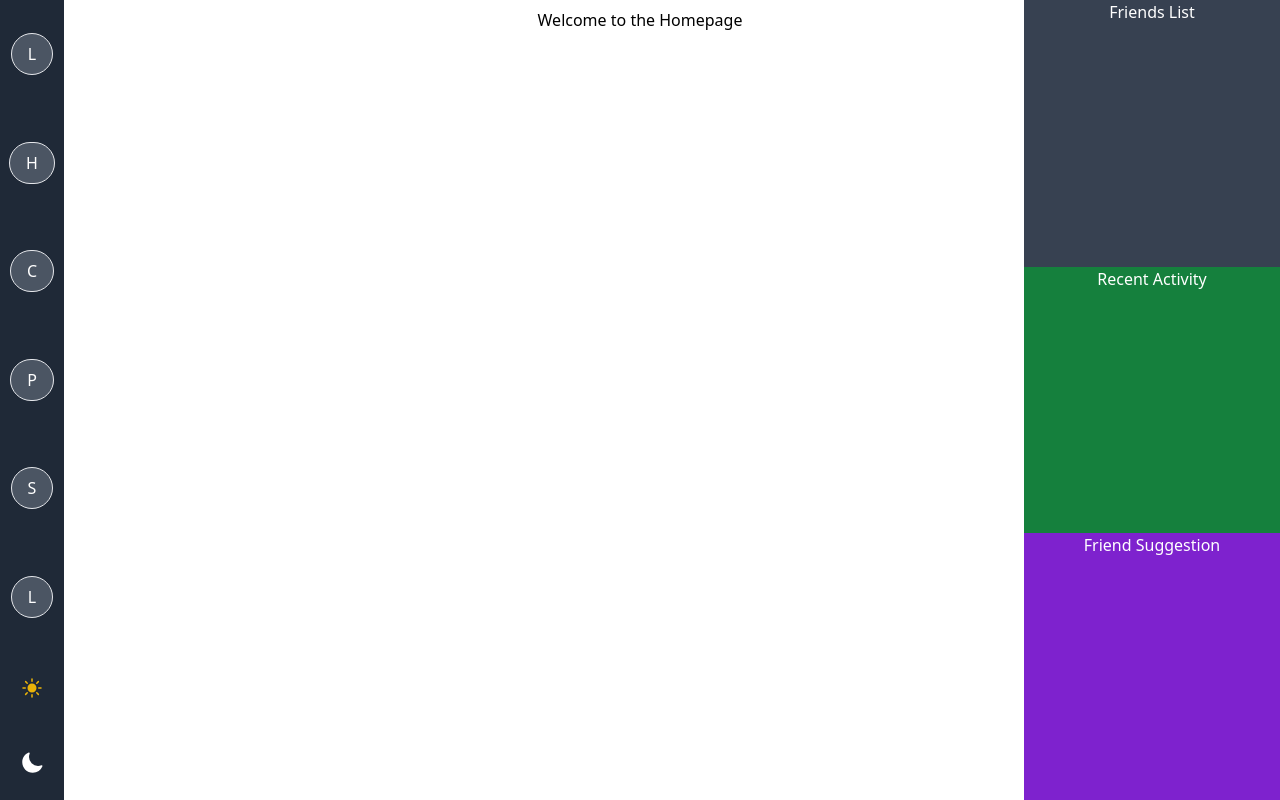
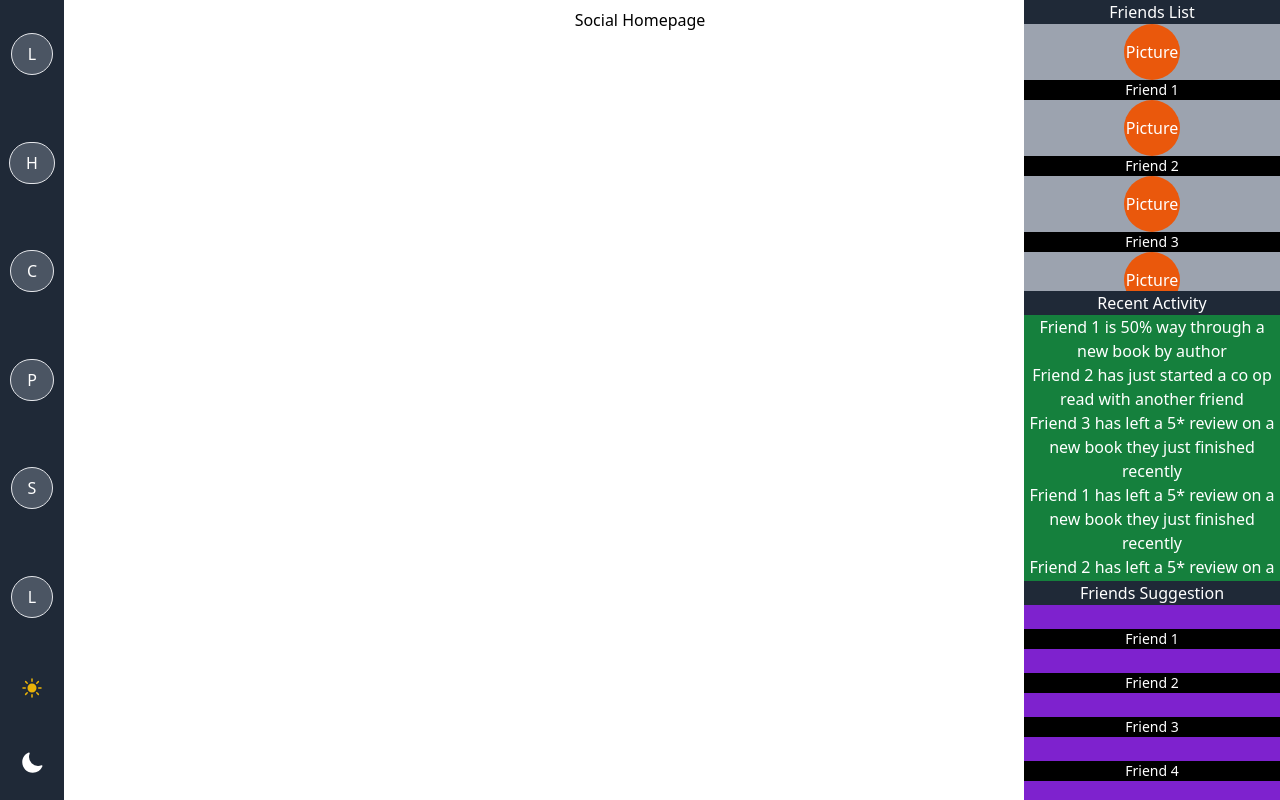
Before and after one commit to michaelhodgkins/pocketbook-client, a React (Create React App) app: page /home in a window 1280 px wide. Built offline with nearby package versions, Linux system fonts and the light colour scheme.

Commit message:
first two boxes have scrollable function added

```diff
--- a/src/components/SideBar.js
+++ b/src/components/SideBar.js
@@ -1,17 +1,70 @@
-import React from 'react'
+import React from "react";
 
 const SideBar = () => {
   return (
-    <div className='fixed right-0 h-screen'>
-      <div className="bg-gray-700 text-white w-64 h-1/3 text-center">
-        Friends List
+    <div className="fixed right-0 h-screen">
+      <header className="text-white w-64 text-center overscroll-auto">
+        <h1 className="bg-gray-800">Friends List</h1>
+      </header>
+      <div className="bg-gray-400 text-white w-64 h-1/3 text-center relative overflow-auto">
+        <div className="">
+          <button className="bg-orange-600 rounded-full w-14 h-14">
+            Picture
+          </button>
+          <p className="text-white text-sm bg-black">Friend 1</p>
+          <button className="bg-orange-600 rounded-full w-14 h-14">
+            Picture
+          </button>
+          <p className="text-white text-sm bg-black">Friend 2</p>
+          <button className="bg-orange-600 rounded-full w-14 h-14">
+            Picture
+          </button>
+          <p className="text-white text-sm bg-black">Friend 3</p>
+          <button className="bg-orange-600 rounded-full w-14 h-14">
+            Picture
+          </button>
+          <p className="text-white text-sm bg-black">Friend 4</p>
+        </div>
       </div>
-      <div className="bg-green-700 text-white w-64 h-1/3 text-center"> Recent Activity
+      <header className="text-white w-64 text-center">
+        <h1 className="bg-gray-800">Recent Activity</h1>
+      </header>
+      <div className="bg-green-700 text-white w-64 h-1/3 text-center relative overflow-auto">
+        <main className="">
+          <article> Friend 1 is 50% way through a new book by author</article>
+          <article>
+            Friend 2 has just started a co op read with another friend
+          </article>
+          <article>
+            Friend 3 has left a 5* review on a new book they just finished
+            recently
+          </article>
+          {/** Test to add scroll bar */}
+          <article>
+            Friend 1 has left a 5* review on a new book they just finished
+            recently
+          </article>
+          <article>
+            Friend 2 has left a 5* review on a new book they just finished
+            recently
+          </article>
+        </main>
       </div>
-      <div className="bg-purple-700 text-white w-64 h-1/3 text-center"> Friend Suggestion
+      <header className="text-white w-64 text-center">
+        <h1 className="bg-gray-800">Friends Suggestion</h1>
+      </header>
+      <div className="bg-purple-700 text-white w-64 h-1/3 text-center relative">
+        <br />
+          <p className="text-white text-sm bg-black">Friend 1</p>
+          <br />
+          <p className="text-white text-sm bg-black">Friend 2</p>
+          <br />
+          <p className="text-white text-sm bg-black">Friend 3</p>
+          <br />
+          <p className="text-white text-sm bg-black">Friend 4</p>
       </div>
     </div>
   );
-}
+};
 
-export default SideBar
+export default SideBar;
--- a/src/pages/Home.js
+++ b/src/pages/Home.js
@@ -7,7 +7,7 @@ export const Home = () => {
     <>
     <SideBar />
     <div className='mx-auto max-w-6xl py-2 px-2 text-center'>
-    <p> Welcome to the Homepage</p>
+    <h1> Social Homepage</h1>
     </div>
     </>
   )
```
